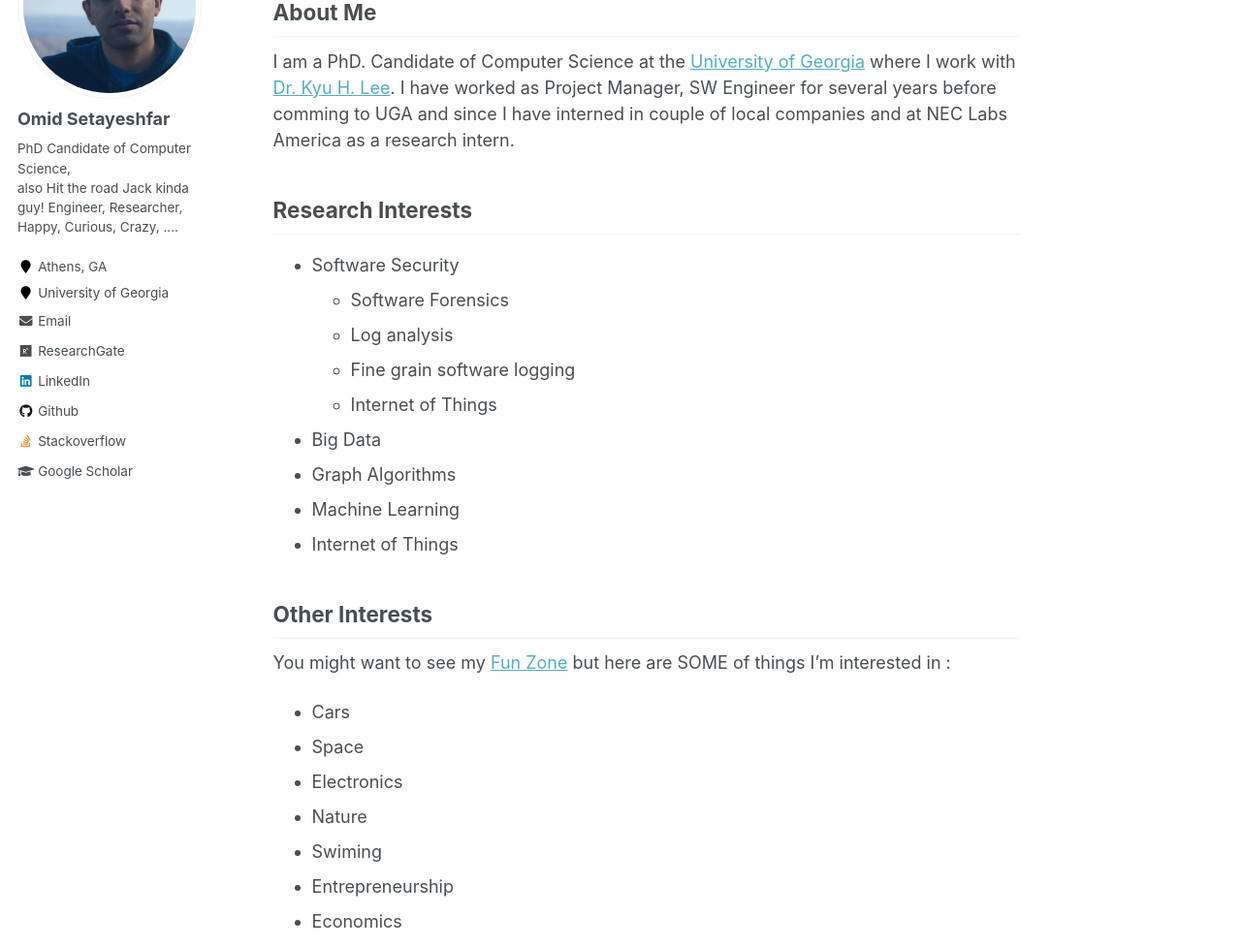
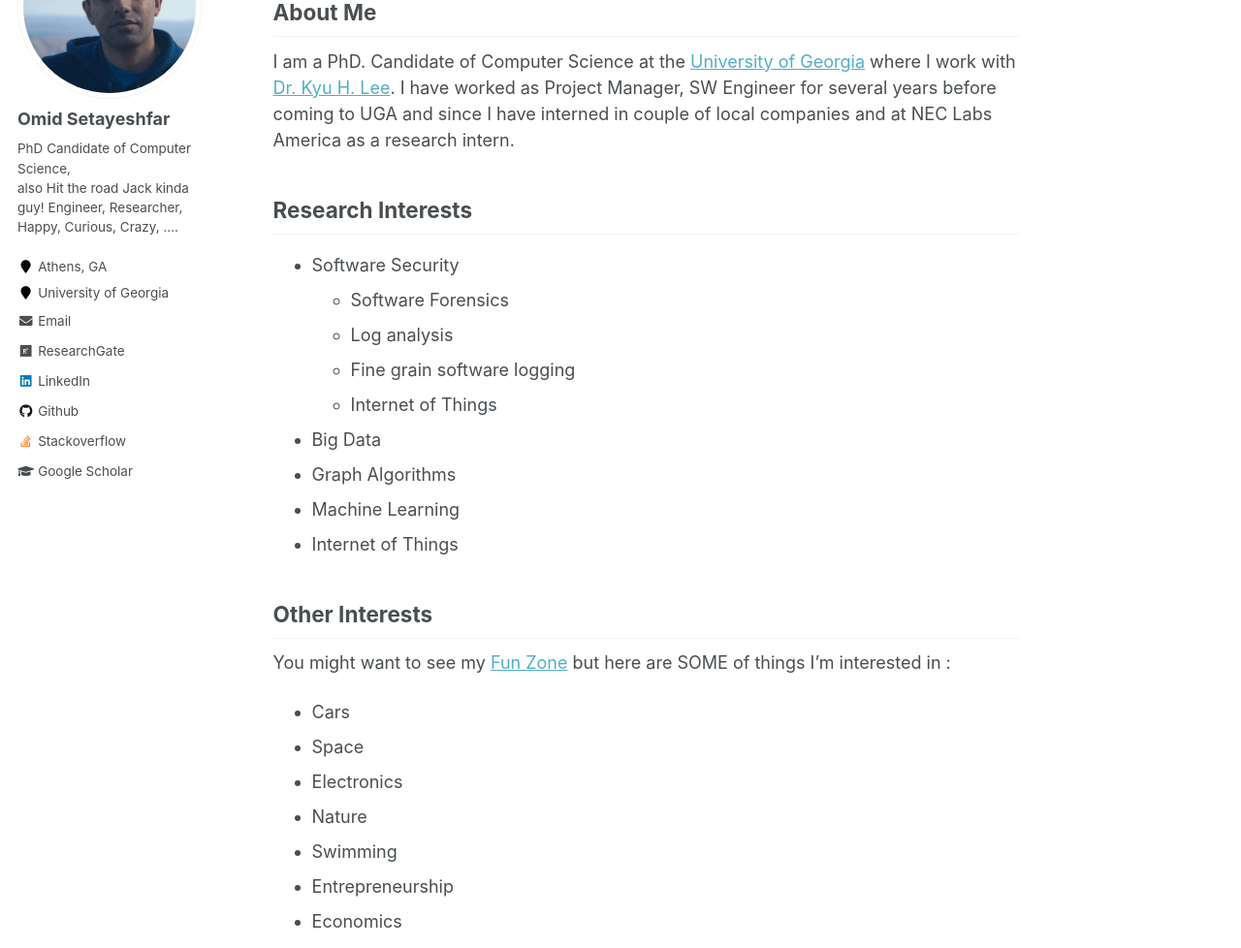
Before and after one commit to omid-s/omid-s.github.io, a Jekyll site: the page built from _pages/about.md, in a window 1280 px wide and 1377 px high. Shown: the part 206-1184 px from the top of the window at 97% size. Built offline with Jekyll 4.4.1, drawn with Linux system fonts in a browser that asks for light colours.

Commit message:
fixes more diction error

```diff
--- a/_pages/about.md
+++ b/_pages/about.md
@@ -13,7 +13,7 @@ redirect_from:
 
 ## About Me
 
-I am a PhD. Candidate of Computer Science at the [University of Georgia](cs.uga.edu) where I work with [Dr. Kyu H. Lee](http://cobweb.cs.uga.edu/~kyuhlee/). I have worked as Project Manager, SW Engineer for several years before comming to UGA and since I have interned in couple of local companies and at NEC Labs America as a research intern.
+I am a PhD. Candidate of Computer Science at the [University of Georgia](cs.uga.edu) where I work with [Dr. Kyu H. Lee](http://cobweb.cs.uga.edu/~kyuhlee/). I have worked as Project Manager, SW Engineer for several years before coming to UGA and since I have interned in couple of local companies and at NEC Labs America as a research intern.
 
 
 ## Research Interests
@@ -37,6 +37,6 @@ You might want to see my [Fun Zone]({{base_path}}/fun/) but here are SOME of thi
 * Space
 * Electronics
 * Nature
-* Swiming
+* Swimming
 * Entrepreneurship
 * Economics
```
